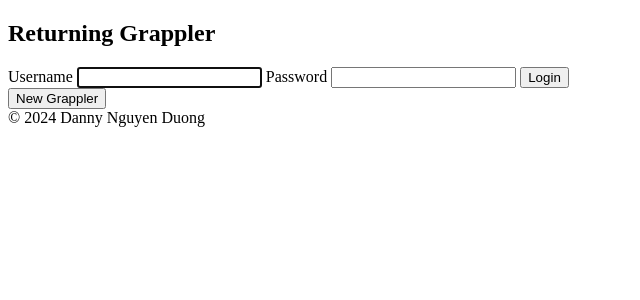
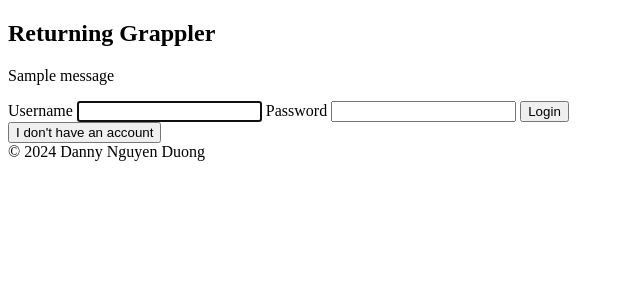
Before and after one commit to BrinkOfSecondBailout/grappling_dungeon, a Django app: page /login in a window 1280 px wide. Shown: the part 134-434 px from the top of the page, without its empty margins (0-640 px from the left). Run offline with Django 5.2, Linux system fonts and the light colour scheme; tables that the repository leaves empty hold one stand-in row (values such as "Sample post"); one stand-in notice (Sample message) is shown.

Commit message:
validation working for login

```diff
--- a/accounts/templates/index.html
+++ b/accounts/templates/index.html
@@ -2,7 +2,7 @@
 
 {% block content %}
     <div>
-        <a href="login"><button>Returning Grappler</button></a>
-        <a href="register"><button>New Grappler</button></a>
+        <a href="login"><button>Returning User</button></a>
+        <a href="register"><button>New User</button></a>
     </div>
 {% endblock %}
--- a/accounts/templates/login.html
+++ b/accounts/templates/login.html
@@ -3,6 +3,12 @@
 {% block content %}
     <div>
         <h2>Returning Grappler</h2>
+
+        <div class="error-message">
+            {% for message in messages %}
+                <p>{{ message }}</p>
+            {% endfor %}
+        </div>
 
         <form method="POST" action="login">
             {% csrf_token %}
@@ -15,6 +21,6 @@
             <input type="submit" name="login" value="Login"></input>
         </form>
 
-        <a href="register"><button>New Grappler</button></a>
+        <a href="register"><button>I don't have an account</button></a>
     </div>
 {% endblock %}
--- a/accounts/views.py
+++ b/accounts/views.py
@@ -2,6 +2,7 @@ from django.shortcuts import render, redirect
 from django.contrib.auth import authenticate, login as auth_login
 from django.contrib.auth.models import auth
 from .forms import CustomUserCreationForm, CustomAuthenticationForm
+from django.contrib import messages
 
 # Create your views here.
 def index(request):
@@ -31,7 +32,10 @@ def login(request):
             user = authenticate(request, username=login_form.cleaned_data['username'], password=login_form.cleaned_data['password'])
             if user is not None:
                 auth_login(request, user)
-            return redirect('dashboard')
+                return redirect('dashboard')
+        else:
+            messages.error(request, 'Invalid credentials. Please try again.')
+            return redirect('login')
 
     login_form = CustomAuthenticationForm()
     context = {'login_form': login_form}
```
Also changed, not shown: accounts/templates/register.html (+7 -1 lines).
